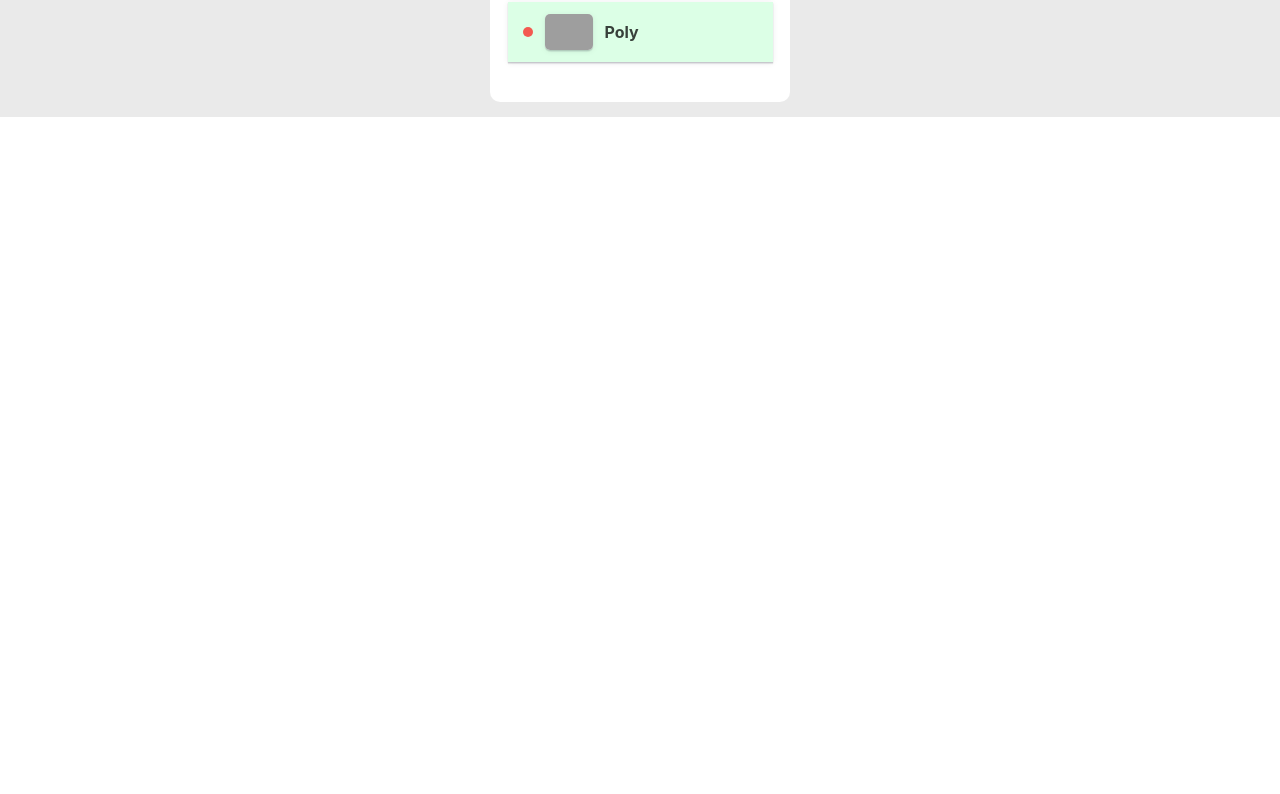
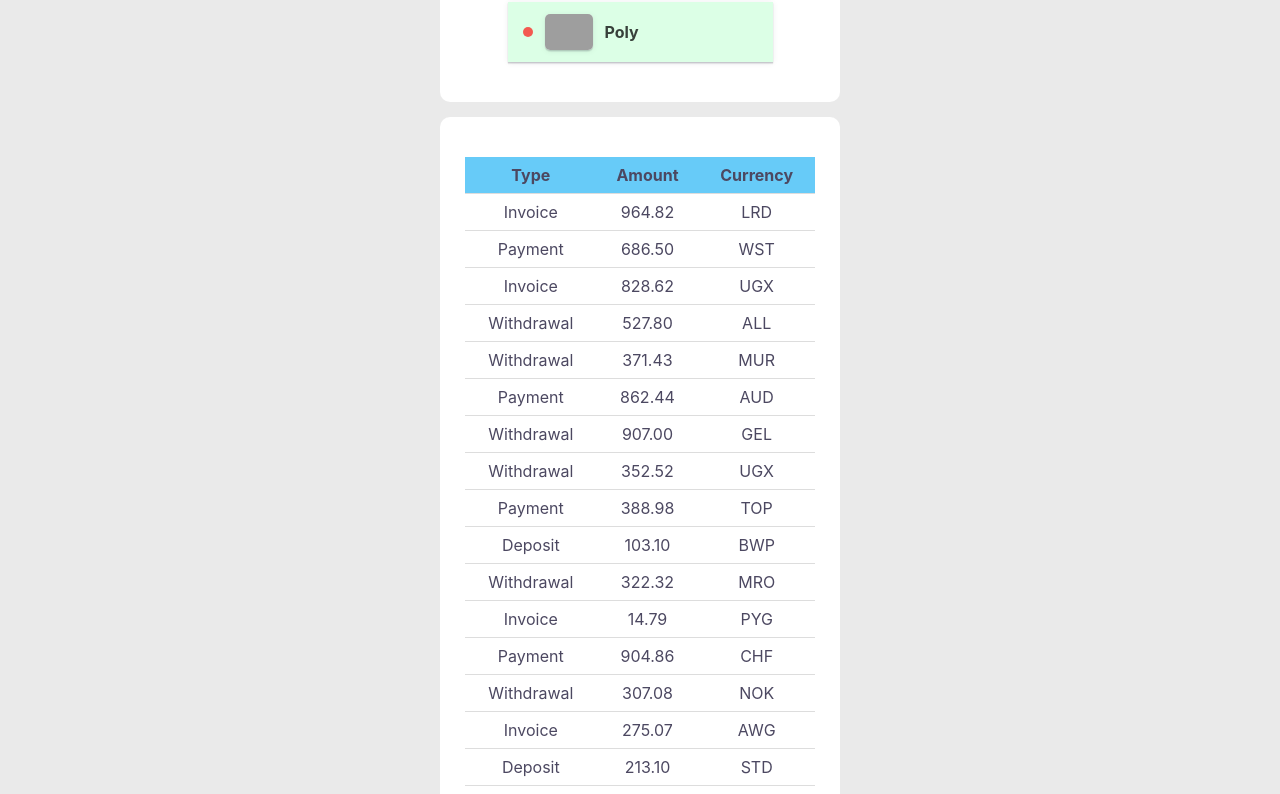
Before and after one commit to sunny7657/goit-react-hw-01-components, a React (Create React App) app: page / in a window 1280 px wide. Shown: the part 946-1740 px from the top of the page. Before the commit the page ends 1063 px from the top, so only its background shows below. Built offline with nearby package versions, Linux system fonts and the light colour scheme; grey boxes are pictures that could not be loaded.

Commit message:
upd transactions

```diff
--- a/src/components/App.jsx
+++ b/src/components/App.jsx
@@ -1,10 +1,12 @@
 import user from '../Data/user.json';
 import data from '../Data/data.json';
 import friends from '../Data/friends.json';
+import transactions from '../Data/transactions.json';
 import { Container } from './Container/Container';
 import { Profile } from './Profile/Profile';
 import { Statistics } from './Statistics/Statistics';
 import { FriendList } from './FriendList/FriendList';
+import { TransactionHistory } from './TransactionHistory/TransactionHistory';
 
 export const App = () => {
   return (
@@ -18,6 +20,7 @@ export const App = () => {
       />
       <Statistics data={data} title="Upload stats" />
       <FriendList friends={friends} />
+      <TransactionHistory items={transactions} />;
     </Container>
   );
 };
--- /dev/null
+++ b/src/components/TransactionHistory/TransactionHistory.css
@@ -0,0 +1,20 @@
+.transaction-table {
+  width: 350px;
+  text-align: center;
+  border-collapse: collapse;
+}
+
+th,
+td {
+  border-bottom: 1px solid #ddd;
+  padding: 8px;
+  text-transform: capitalize;
+  color: rgb(76 72 97);
+}
+tr:hover {
+  background-color: #8cd4f599;
+}
+
+th {
+  background-color: #03a9f499;
+}
--- /dev/null
+++ b/src/components/TransactionHistory/TransactionHistory.jsx
@@ -0,0 +1,27 @@
+import './TransactionHistory.css';
+
+export const TransactionHistory = ({ items }) => {
+  return (
+    <section className="section transaction">
+      <table className="transaction-table">
+        <thead>
+          <tr>
+            <th>Type</th>
+            <th>Amount</th>
+            <th>Currency</th>
+          </tr>
+        </thead>
+
+        <tbody>
+          {items.map(({ id, type, amount, currency }) => (
+            <tr key={id}>
+              <td>{type}</td>
+              <td>{amount}</td>
+              <td>{currency}</td>
+            </tr>
+          ))}
+        </tbody>
+      </table>
+    </section>
+  );
+};
--- a/src/index.css
+++ b/src/index.css
@@ -43,7 +43,7 @@ p {
   flex-direction: column;
   align-items: center;
   margin: 0 auto;
-  width: 300px;
+  width: 400px;
   border-radius: 10px;
   margin-top: 15px;
   padding-top: 40px;
```
